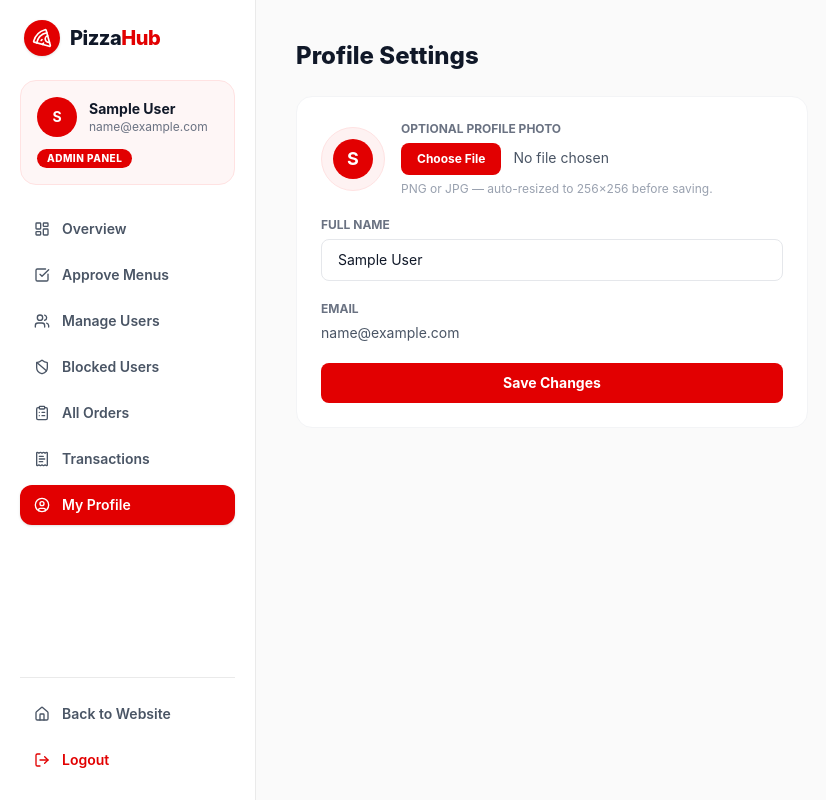
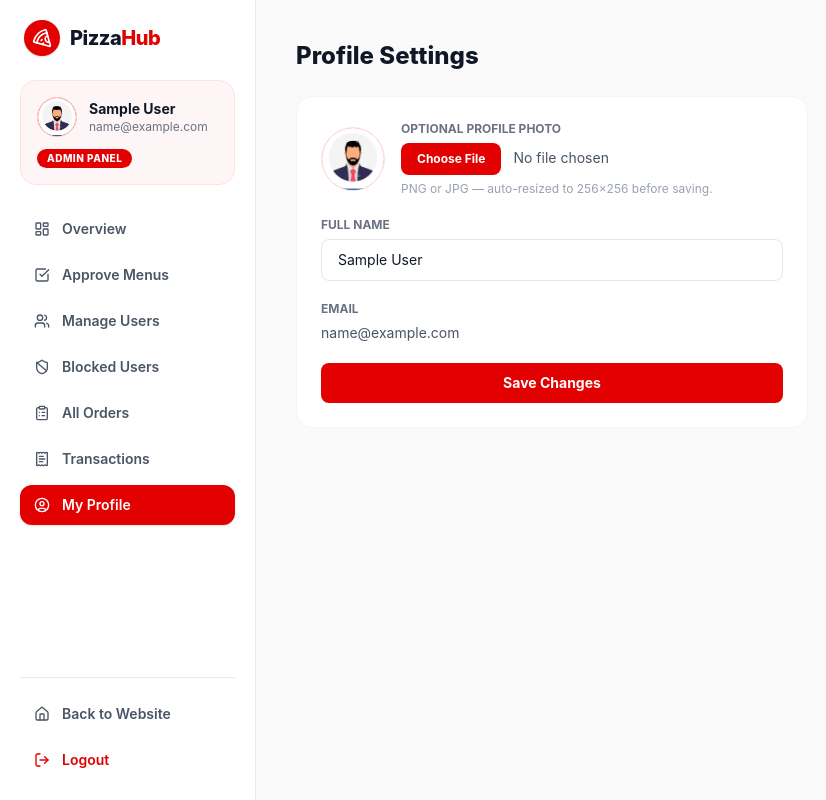
Before and after one commit to hasantanvir357/pizzahub-client, a Next.js app: page /dashboard/profile in a window 1280 px wide. Shown: the whole page, without its empty margins (0-826 px from the left). Built offline with nearby package versions, Linux system fonts and the light colour scheme; sample sign-in values are in the browser's storage.

Commit message:
feat: implement avatar handling across user-related components with default fallback

```diff
--- a/src/app/(auth)/sign-in/page.tsx
+++ b/src/app/(auth)/sign-in/page.tsx
@@ -5,6 +5,7 @@ import Link from 'next/link';
 import { useRouter } from 'next/navigation';
 import { Eye, EyeOff, Loader2 } from 'lucide-react';
 import { getAuthUser, setAuthSession } from "@/lib/auth-session";
+import { getDefaultAvatar } from "@/lib/avatar";
 import { authClient } from "@/lib/auth-client";
 import { toast } from 'sonner';
 
@@ -76,7 +77,7 @@ export default function SignInPage() {
             id: session.user.id,
             email: session.user.email,
             name: session.user.name,
-            image: session.user.image ?? undefined,
+            image: session.user.image || getDefaultAvatar(role),
             role,
             restaurantName,
           }),
--- a/src/app/(auth)/sign-up/page.tsx
+++ b/src/app/(auth)/sign-up/page.tsx
@@ -5,6 +5,7 @@ import Link from 'next/link';
 import { useRouter } from 'next/navigation';
 import { User, Store, Upload, Loader2 } from 'lucide-react';
 import { getAuthUser, setAuthSession } from "@/lib/auth-session";
+import { getDefaultAvatar } from "@/lib/avatar";
 import { authClient } from "@/lib/auth-client";
 import { toast } from 'sonner';
 
@@ -80,7 +81,7 @@ export default function SignUpPage() {
             id: session.user.id,
             email: session.user.email,
             name: session.user.name,
-            image: session.user.image ?? undefined,
+            image: session.user.image || getDefaultAvatar(role),
             role,
             restaurantName,
           }),
@@ -196,7 +197,7 @@ export default function SignUpPage() {
           password,
           role,
           restaurantName: role === 'vendor' ? restaurantName : undefined,
-          image: avatarUrl,
+          image: avatarUrl || getDefaultAvatar(role),
         }),
       });
 
--- a/src/app/(private)/dashboard/blocked-users/page.tsx
+++ b/src/app/(private)/dashboard/blocked-users/page.tsx
@@ -4,6 +4,7 @@ import { useEffect, useState } from 'react';
 import { useRouter } from 'next/navigation';
 import { ShieldCheck } from 'lucide-react';
 import { getToken } from '@/lib/auth-session';
+import { getAvatarUrl, handleAvatarError } from '@/lib/avatar';
 import { toast } from 'sonner';
 
 type UserRole = 'customer' | 'vendor' | 'admin';
@@ -14,6 +15,8 @@ interface BlockedUser {
   email: string;
   role: UserRole;
   isBlocked?: boolean;
+  image?: string | null;
+  avatar?: string | null;
 }
 
 export default function BlockedUsersPage() {
@@ -83,7 +86,17 @@ export default function BlockedUsersPage() {
                   key={user._id}
                   className="transition-all duration-300 ease-out hover:bg-red-50/40"
                 >
-                  <td className="px-5 py-3.5 font-bold text-gray-900">{user.name}</td>
+                  <td className="px-5 py-3.5">
+                    <div className="flex items-center gap-3">
+                      <img
+                        src={getAvatarUrl(user)}
+                        alt={user.name}
+                        onError={(e) => handleAvatarError(e, user.role)}
+                        className="w-9 h-9 rounded-full object-cover border border-neutral-200/80 shrink-0"
+                      />
+                      <span className="font-bold text-gray-900">{user.name}</span>
+                    </div>
+                  </td>
                   <td className="px-5 py-3.5 text-gray-600">{user.email}</td>
                   <td className="px-5 py-3.5">
                     <span className="capitalize font-bold text-gray-700">{user.role}</span>
--- a/src/app/(private)/dashboard/layout.tsx
+++ b/src/app/(private)/dashboard/layout.tsx
@@ -23,6 +23,7 @@ import {
   Loader2,
 } from 'lucide-react';
 import { getAuthUser, getToken, clearAuthSession, AuthUser } from '@/lib/auth-session';
+import { getAvatarUrl, handleAvatarError } from '@/lib/avatar';
 import { toast } from 'sonner';
 
 export default function DashboardLayout({ children }: { children: React.ReactNode }) {
@@ -188,17 +189,17 @@ export default function DashboardLayout({ children }: { children: React.ReactNod
           {/* User Info Card */}
           <div className="bg-red-50/70 border border-red-100 rounded-2xl p-4 mb-6">
             <div className="flex items-center gap-3">
-              {user?.image ? (
+              <span className="relative w-10 h-10 rounded-full overflow-hidden border border-red-200 bg-[#E20001] shrink-0">
+                <span className="absolute inset-0 flex items-center justify-center text-white font-bold text-sm">
+                  {user?.name?.charAt(0)?.toUpperCase() || 'U'}
+                </span>
                 <img
-                  src={user.image}
-                  alt={user.name}
-                  className="w-10 h-10 rounded-full object-cover border border-red-200"
+                  src={getAvatarUrl(user)}
+                  alt={user?.name || 'User'}
+                  onError={(e) => handleAvatarError(e, user?.role)}
+                  className="relative w-full h-full object-cover"
                 />
-              ) : (
-                <div className="w-10 h-10 rounded-full bg-[#E20001] text-white font-bold flex items-center justify-center text-sm">
-                  {user?.name?.charAt(0)?.toUpperCase() || 'U'}
-                </div>
-              )}
+              </span>
               <div className="min-w-0">
                 <p className="font-bold text-sm text-gray-900 truncate">{user?.name || 'User'}</p>
                 <p className="text-xs text-gray-500 truncate">{user?.email || ''}</p>
--- a/src/app/(private)/dashboard/manage-users/page.tsx
+++ b/src/app/(private)/dashboard/manage-users/page.tsx
@@ -4,6 +4,7 @@ import { useEffect, useState } from 'react';
 import { useRouter } from 'next/navigation';
 import { ShieldBan } from 'lucide-react';
 import { AuthUser, getAuthUser, getToken } from '@/lib/auth-session';
+import { getAvatarUrl, handleAvatarError } from '@/lib/avatar';
 import { toast } from 'sonner';
 
 type UserRole = 'customer' | 'vendor' | 'admin';
@@ -14,6 +15,8 @@ interface ManagedUser {
   email: string;
   role: UserRole;
   isBlocked?: boolean;
+  image?: string | null;
+  avatar?: string | null;
 }
 
 export default function ManageUsersPage() {
@@ -133,7 +136,17 @@ export default function ManageUsersPage() {
                   key={user._id}
                   className="transition-all duration-300 ease-out hover:bg-red-50/40"
                 >
-                  <td className="px-5 py-3.5 font-bold text-gray-900">{user.name}</td>
+                  <td className="px-5 py-3.5">
+                    <div className="flex items-center gap-3">
+                      <img
+                        src={getAvatarUrl(user)}
+                        alt={user.name}
+                        onError={(e) => handleAvatarError(e, user.role)}
+                        className="w-9 h-9 rounded-full object-cover border border-neutral-200/80 shrink-0"
+                      />
+                      <span className="font-bold text-gray-900">{user.name}</span>
+                    </div>
+                  </td>
                   <td className="px-5 py-3.5 text-gray-600">{user.email}</td>
                   <td className="px-5 py-3.5">
                     {isSelf(user) ? (
--- a/src/app/(private)/dashboard/profile/page.tsx
+++ b/src/app/(private)/dashboard/profile/page.tsx
@@ -3,6 +3,7 @@
 import { useState } from 'react';
 import { useRouter } from 'next/navigation';
 import { getAuthUser, getToken, setAuthSession, AuthUser } from '@/lib/auth-session';
+import { getAvatarUrl, handleAvatarError } from '@/lib/avatar';
 import { toast } from 'sonner';
 
 export default function ProfilePage() {
@@ -147,14 +148,16 @@ export default function ProfilePage() {
       <form onSubmit={handleSubmit} className="bg-white rounded-2xl border border-gray-100 p-6 space-y-5">
         {/* Avatar Preview & Optional Profile Photo */}
         <div className="flex items-center gap-4">
-          <div className="w-16 h-16 rounded-full overflow-hidden bg-red-50 border border-red-100 flex items-center justify-center shrink-0 transition-all duration-300">
-            {image ? (
-              <img src={image} alt={name || 'Profile photo'} className="w-full h-full object-cover" />
-            ) : (
-              <span className="w-10 h-10 rounded-full bg-[#E20001] text-white text-lg font-bold flex items-center justify-center">
-                {user?.name?.charAt(0) ?? '?'}
-              </span>
-            )}
+          <div className="relative w-16 h-16 rounded-full overflow-hidden bg-red-50 border border-red-100 shrink-0 transition-all duration-300">
+            <span className="absolute inset-0 flex items-center justify-center rounded-full bg-[#E20001] text-white text-lg font-bold">
+              {user?.name?.charAt(0) ?? '?'}
+            </span>
+            <img
+              src={image || getAvatarUrl(user)}
+              alt={name || 'Profile photo'}
+              onError={(e) => handleAvatarError(e, user?.role)}
+              className="relative w-full h-full object-cover"
+            />
           </div>
           <div>
             <label htmlFor="profile-photo" className="block text-xs font-bold uppercase text-gray-500 mb-1.5">
--- a/src/lib/auth-session.ts
+++ b/src/lib/auth-session.ts
@@ -5,6 +5,8 @@ export interface AuthUser {
   role: 'customer' | 'vendor' | 'admin';
   restaurantName?: string | null;
   image?: string;
+  /** Alternative avatar field some API payloads return. */
+  avatar?: string | null;
   plan?: 'free' | 'premium';
 }
 
--- /dev/null
+++ b/src/lib/avatar.ts
@@ -0,0 +1,45 @@
+import type { SyntheticEvent } from 'react';
+
+/**
+ * Default avatar images shipped in `/public`, keyed by account role.
+ * "user" (or any unknown/default role) falls back to `/user.jpg`.
+ */
+export function getDefaultAvatar(role?: string | null): string {
+  if (role === 'admin') return '/admin.jpg';
+  if (role === 'vendor') return '/vendor.jpg';
+  return '/user.jpg';
+}
+
+/** Minimal shape shared by every user-like object that renders an avatar. */
+export interface AvatarUserLike {
+  image?: string | null;
+  avatar?: string | null;
+  role?: string | null;
+}
+
+/**
+ * Resolve an avatar URL as `user.image || user.avatar || getDefaultAvatar(role)`.
+ * A custom uploaded photo always overrides the role default.
+ */
+export function getAvatarUrl(user?: AvatarUserLike | null): string {
+  return user?.image || user?.avatar || getDefaultAvatar(user?.role);
+}
+
+/**
+ * `onError` handler for avatar `<img>` tags:
+ * 1st failure → swap to the role default avatar;
+ * 2nd failure (default also missing) → hide the image so a broken-image
+ * icon or ugly placeholder never appears (any initials behind it show through).
+ */
+export function handleAvatarError(
+  event: SyntheticEvent<HTMLImageElement, Event>,
+  role?: string | null
+): void {
+  const img = event.currentTarget;
+  if (img.dataset.avatarFallback === 'true') {
+    img.style.display = 'none';
+    return;
+  }
+  img.dataset.avatarFallback = 'true';
+  img.src = getDefaultAvatar(role);
+}
```
Also changed, not shown: src/components/shared/Navbar.tsx (+10 -8 lines).
